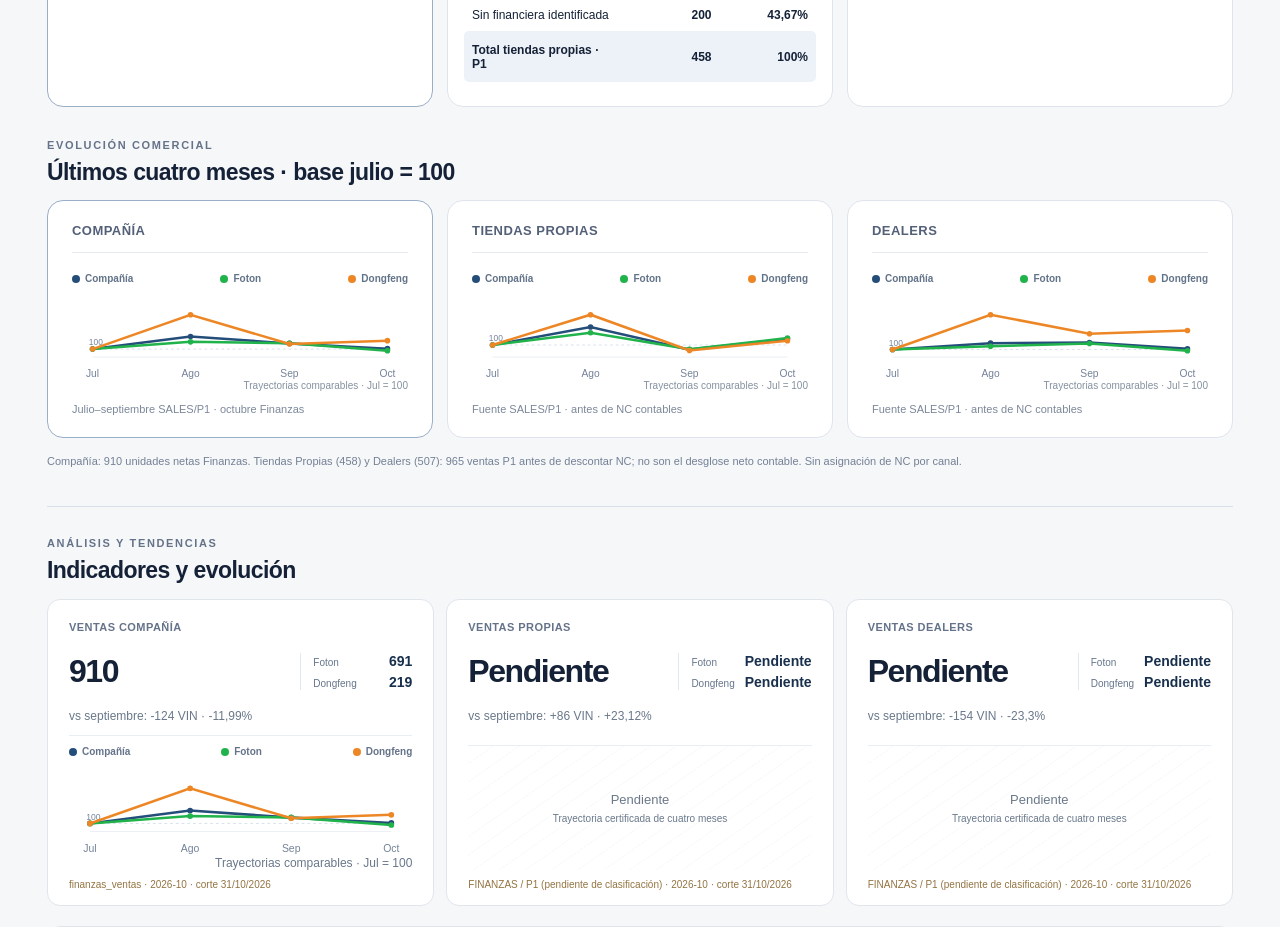
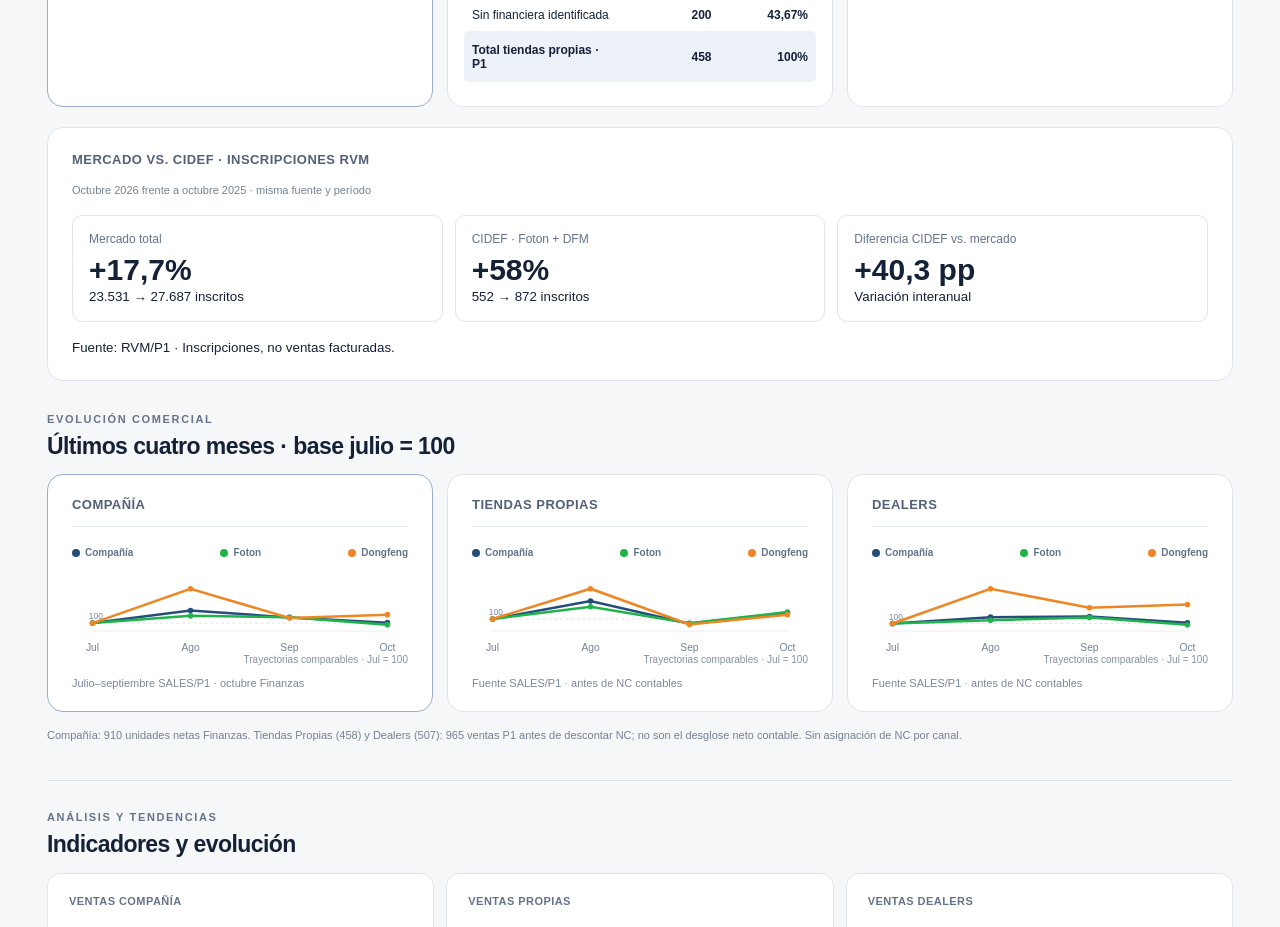
Before and after one commit to rodrigoibanezm-cmd/cidef-inteligencia-comercial, a Next.js app: page /cierre-mensual-v2 in a window 1280 px wide. Shown: the part 980-1907 px from the top of the page. Built offline with nearby package versions, Linux system fonts and the light colour scheme.

Commit message:
Mostrar crecimiento interanual mercado y CIDEF con base RVM en cierre mensual

```diff
--- a/components/ClosingV2Totals.js
+++ b/components/ClosingV2Totals.js
@@ -48,6 +48,16 @@ export default function ExecutiveTotals({ facts }) {
 
       </article>;
     })}</div>
+    {facts.rvm_yoy_comparison && <section className="mc-executive-card" aria-label="Crecimiento interanual RVM" style={{marginTop:20}}>
+      <h3>Mercado vs. CIDEF · inscripciones RVM</h3>
+      <p>Octubre 2026 frente a octubre 2025 · misma fuente y período</p>
+      <div className="mc-description-totals">
+        <article><span>Mercado total</span><strong>+{facts.rvm_yoy_comparison.market.variation_percent.toLocaleString("es-CL")}%</strong><small>{count(facts.rvm_yoy_comparison.market.previous)} → {count(facts.rvm_yoy_comparison.market.current)} inscritos</small></article>
+        <article><span>CIDEF · Foton + DFM</span><strong>+{facts.rvm_yoy_comparison.cidef.variation_percent.toLocaleString("es-CL")}%</strong><small>{count(facts.rvm_yoy_comparison.cidef.previous)} → {count(facts.rvm_yoy_comparison.cidef.current)} inscritos</small></article>
+        <article><span>Diferencia CIDEF vs. mercado</span><strong>+{facts.rvm_yoy_comparison.difference_pp.toLocaleString("es-CL")} pp</strong><small>Variación interanual</small></article>
+      </div>
+      <small>Fuente: RVM/P1 · Inscripciones, no ventas facturadas.</small>
+    </section>}
     <div className="mc-executive-heading mc-trends-heading"><div><span className="eyebrow">EVOLUCIÓN COMERCIAL</span><h2>Últimos cuatro meses · base julio = 100</h2></div></div>
     <div className="mc-executive-grid mc-executive-trends">
       {sections.map(section => <article className="mc-executive-card mc-trend-card" key={section.id}>
```
